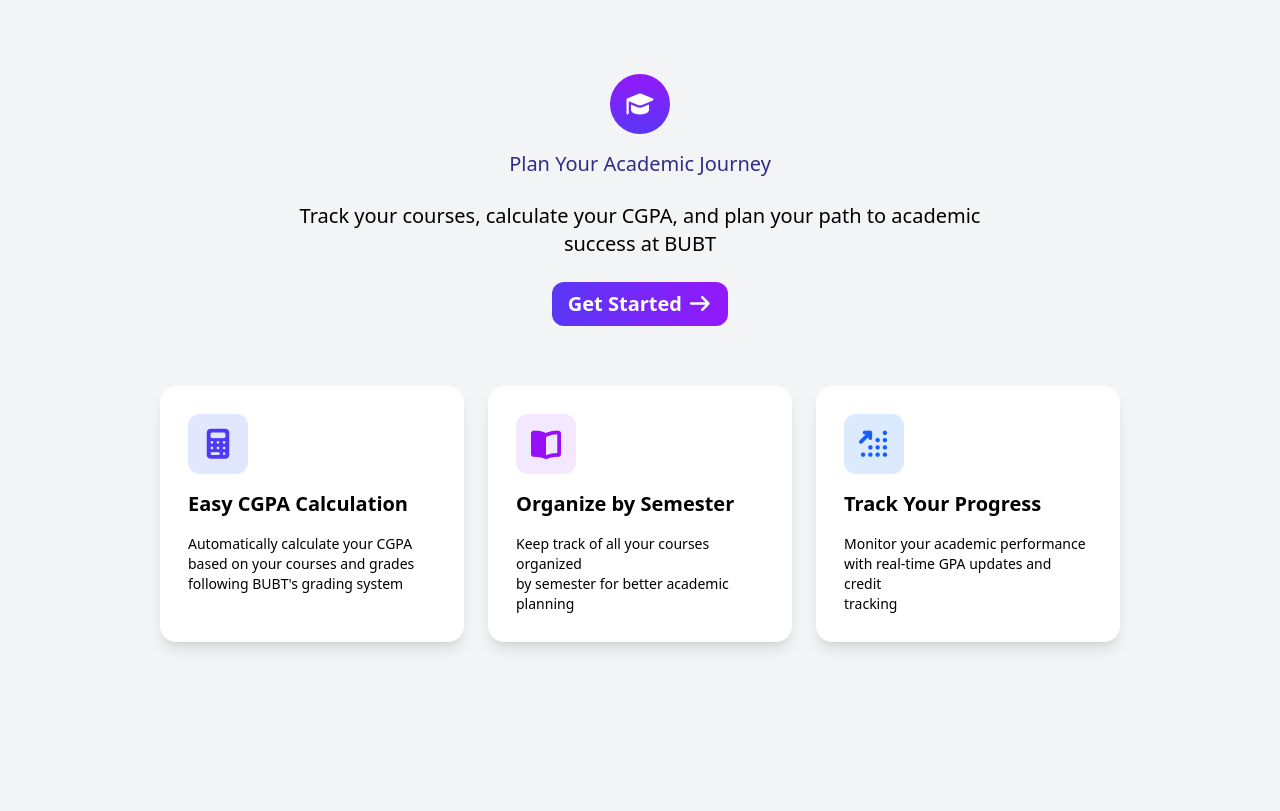
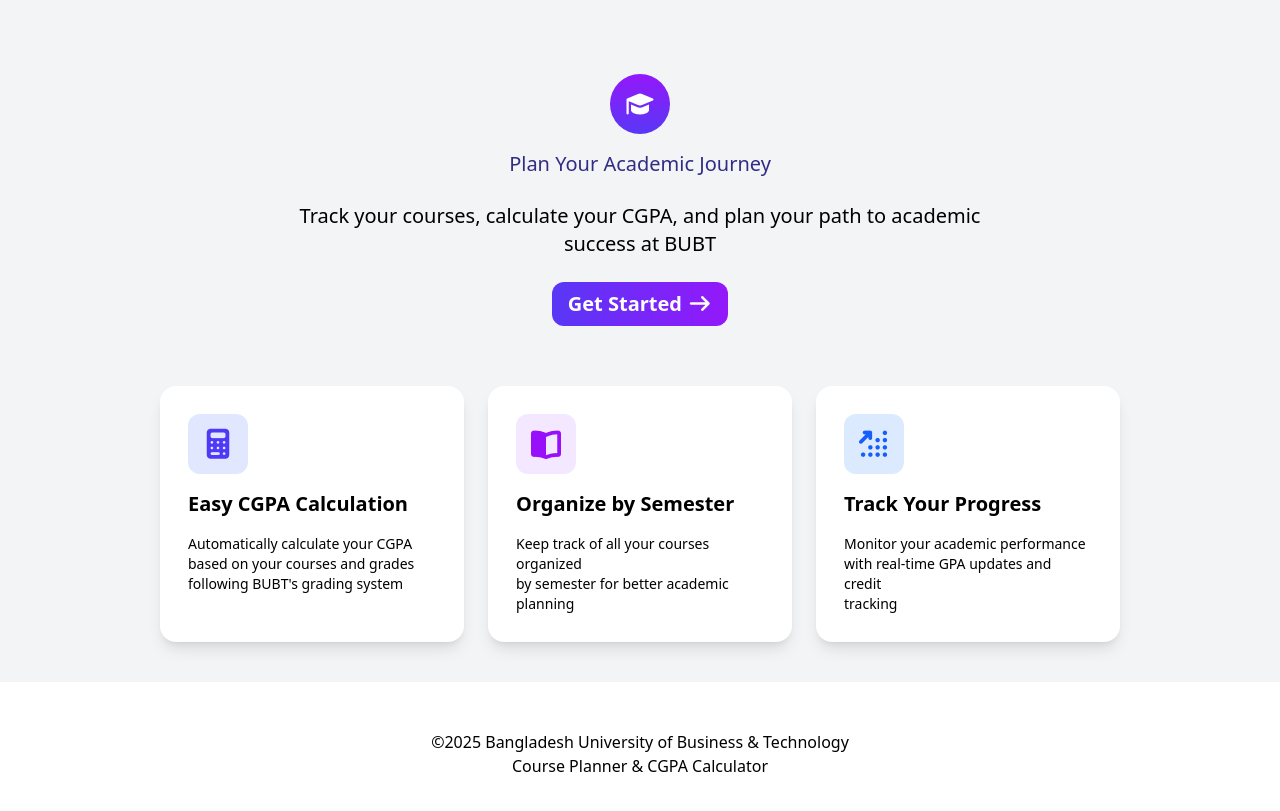
Before and after one commit to shazzadhsn/course-planner-with-cgpa-calculator, a plain HTML site: page index.html in a window 1280 px wide. Shown: the part 141-952 px from the top of the page. Before the commit the page ends 803 px from the top, so only its background shows below. Drawn offline with nearby package versions, Linux system fonts and the light colour scheme.

Commit message:
Homepage Footer Section Done

```diff
--- a/index.html
+++ b/index.html
@@ -75,6 +75,11 @@
         </main>
 
         <!-- Footer Content -->
-        <footer></footer>
+        <footer>
+            <section class="footer-container bg-white mt-5 p-12 text-center">
+                <p>&copy;2025 Bangladesh University of Business & Technology</p>
+                <p>Course Planner & CGPA Calculator</p>
+            </section>
+        </footer>
     </body>
 </html>
```
